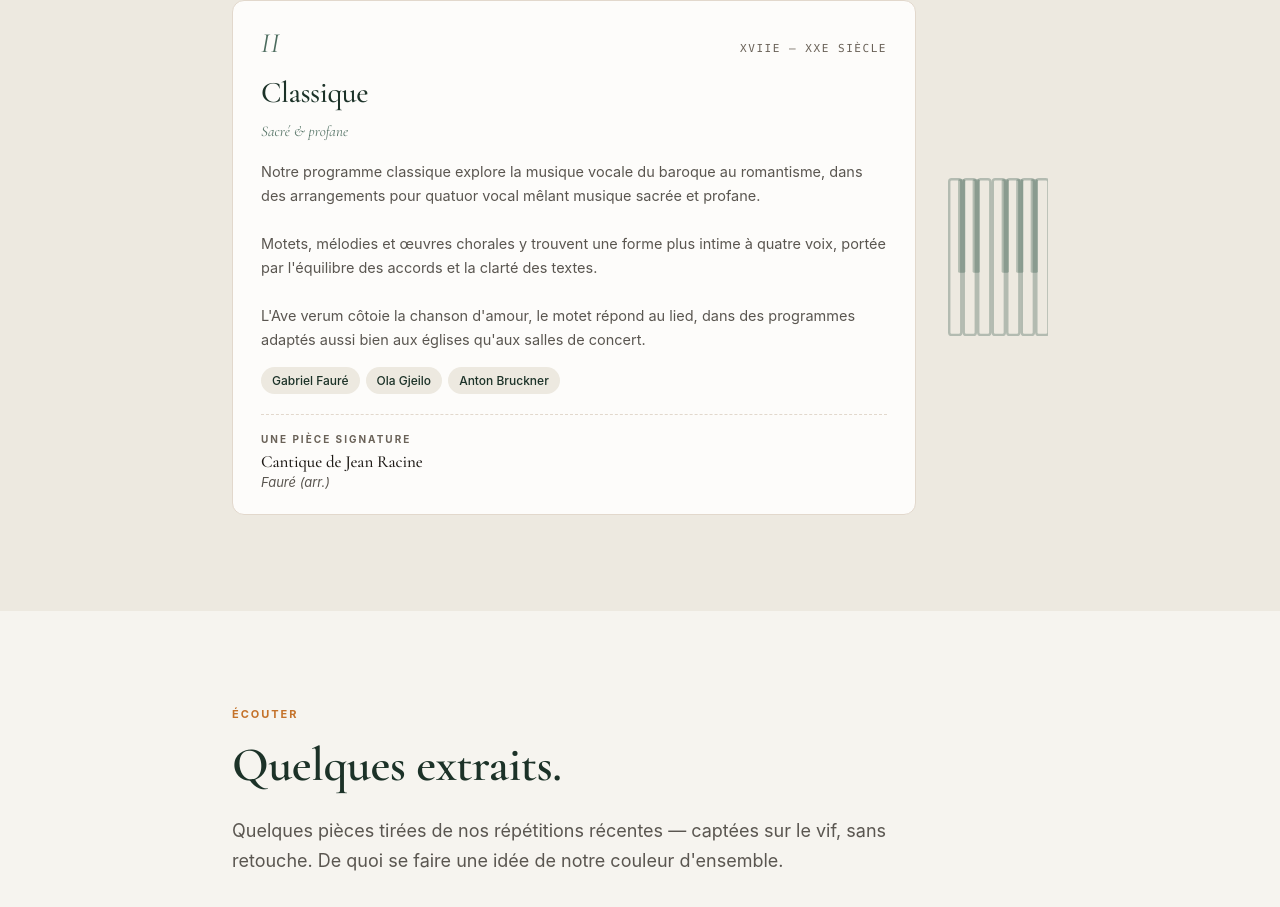
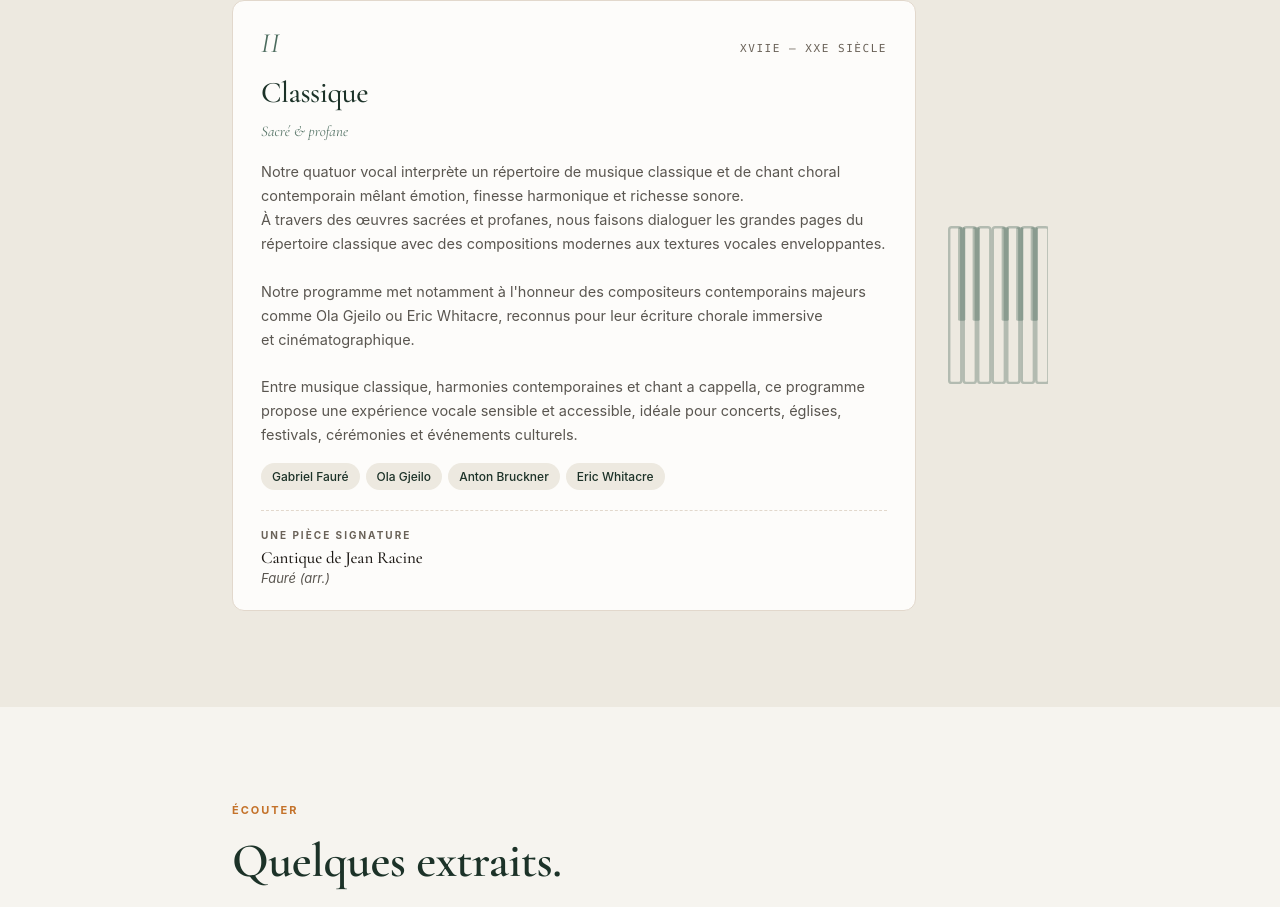
Before and after one commit to TimVille25/2x2voix, a React (Vite) app in the folder site/: page / in a window 1280 px wide. Shown: the part 3167-4074 px from the top of the page. Built offline with nearby package versions, Linux system fonts and the light colour scheme.

Commit message:
Mise à jour de la description du répertoire et ajout d'un compositeur contemporain dans le fichier data.js

```diff
--- a/site/src/data.js
+++ b/site/src/data.js
@@ -25,8 +25,8 @@ export const REPERTOIRE = [
     roman: "II",
     teaser: "Sacré & profane",
     description:
-      "Notre programme classique explore la musique vocale du baroque au romantisme, dans des arrangements pour quatuor vocal mêlant musique sacrée et profane.<br><br>Motets, mélodies et œuvres chorales y trouvent une forme plus intime à quatre voix, portée par l'équilibre des accords et la clarté des textes.<br><br>L'Ave verum côtoie la chanson d'amour, le motet répond au lied, dans des programmes adaptés aussi bien aux églises qu'aux salles de concert.",
-    composers: ["Gabriel Fauré", "Ola Gjeilo", "Anton Bruckner"],
+      "Notre quatuor vocal interprète un répertoire de musique classique et de chant choral contemporain mêlant émotion, finesse harmonique et richesse sonore.<br>À travers des œuvres sacrées et profanes, nous faisons dialoguer les grandes pages du répertoire classique avec des compositions modernes aux textures vocales enveloppantes.<br><br>Notre programme met notamment à l'honneur des compositeurs contemporains majeurs comme Ola Gjeilo ou Eric Whitacre, reconnus pour leur écriture chorale immersive et cinématographique.<br><br>Entre musique classique, harmonies contemporaines et chant a cappella, ce programme propose une expérience vocale sensible et accessible, idéale pour concerts, églises, festivals, cérémonies et événements culturels.",
+    composers: ["Gabriel Fauré", "Ola Gjeilo", "Anton Bruckner", "Eric Whitacre"],
     signature: "Cantique de Jean Racine",
     signatureComposer: "Fauré (arr.)",
   },
```
